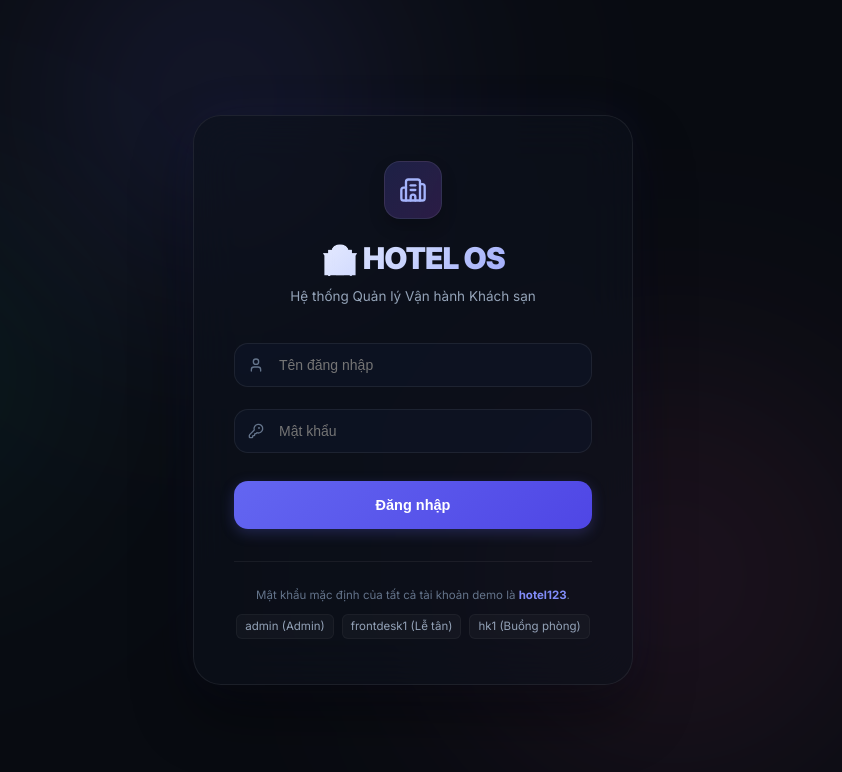
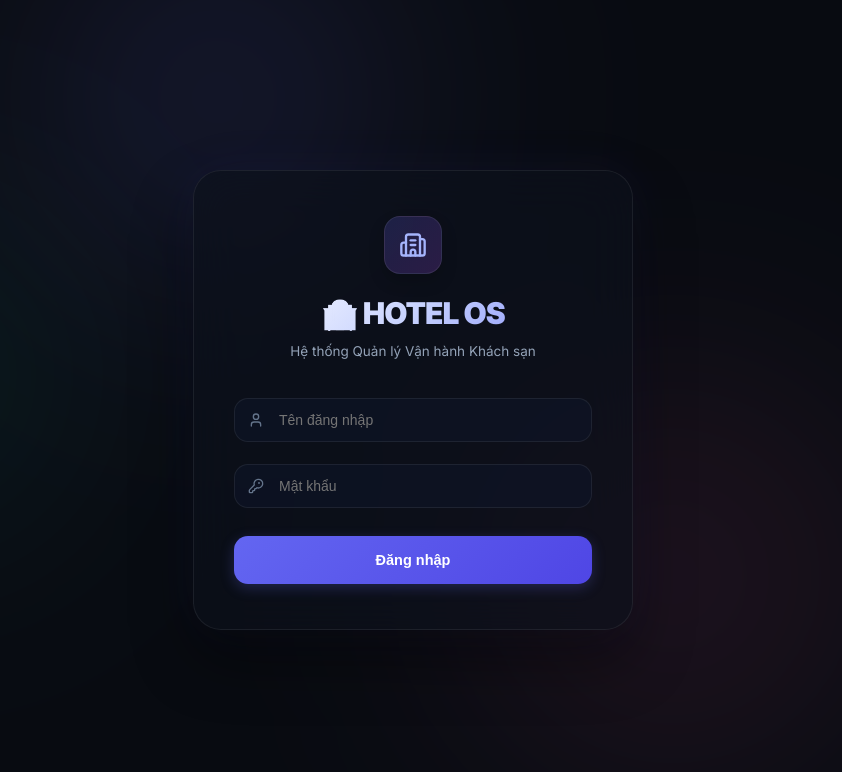
Before and after one commit to saobien279/HotelManagement, a Next.js app: page /login in a window 1280 px wide. Shown: the top 772 px of the page, without its empty margins (227-1069 px from the left). Built offline with nearby package versions, Linux system fonts and the light colour scheme; no server answers.

Commit message:
security: remove default login credentials footnote for safety

```diff
--- a/app/login/page.tsx
+++ b/app/login/page.tsx
@@ -294,23 +294,7 @@ export default function LoginPage() {
           </button>
         </form>
 
-        {/* Demo Accounts Footnote */}
-        <div style={{
-          marginTop: 32,
-          textAlign: 'center',
-          fontSize: 11.5,
-          color: '#64748b',
-          lineHeight: 1.6,
-          borderTop: '1px solid rgba(255,255,255,0.06)',
-          paddingTop: 24
-        }}>
-          Mật khẩu mặc định của tất cả tài khoản demo là <strong style={{ color: '#818cf8' }}>hotel123</strong>.
-          <div style={{ marginTop: 10, display: 'flex', justifyContent: 'center', gap: 8, flexWrap: 'wrap', color: '#94a3b8' }}>
-            <span style={{ background: 'rgba(255,255,255,0.03)', padding: '2px 8px', borderRadius: 6, border: '1px solid rgba(255,255,255,0.04)' }}>admin (Admin)</span>
-            <span style={{ background: 'rgba(255,255,255,0.03)', padding: '2px 8px', borderRadius: 6, border: '1px solid rgba(255,255,255,0.04)' }}>frontdesk1 (Lễ tân)</span>
-            <span style={{ background: 'rgba(255,255,255,0.03)', padding: '2px 8px', borderRadius: 6, border: '1px solid rgba(255,255,255,0.04)' }}>hk1 (Buồng phòng)</span>
-          </div>
-        </div>
+
       </div>
     </div>
   );
```
